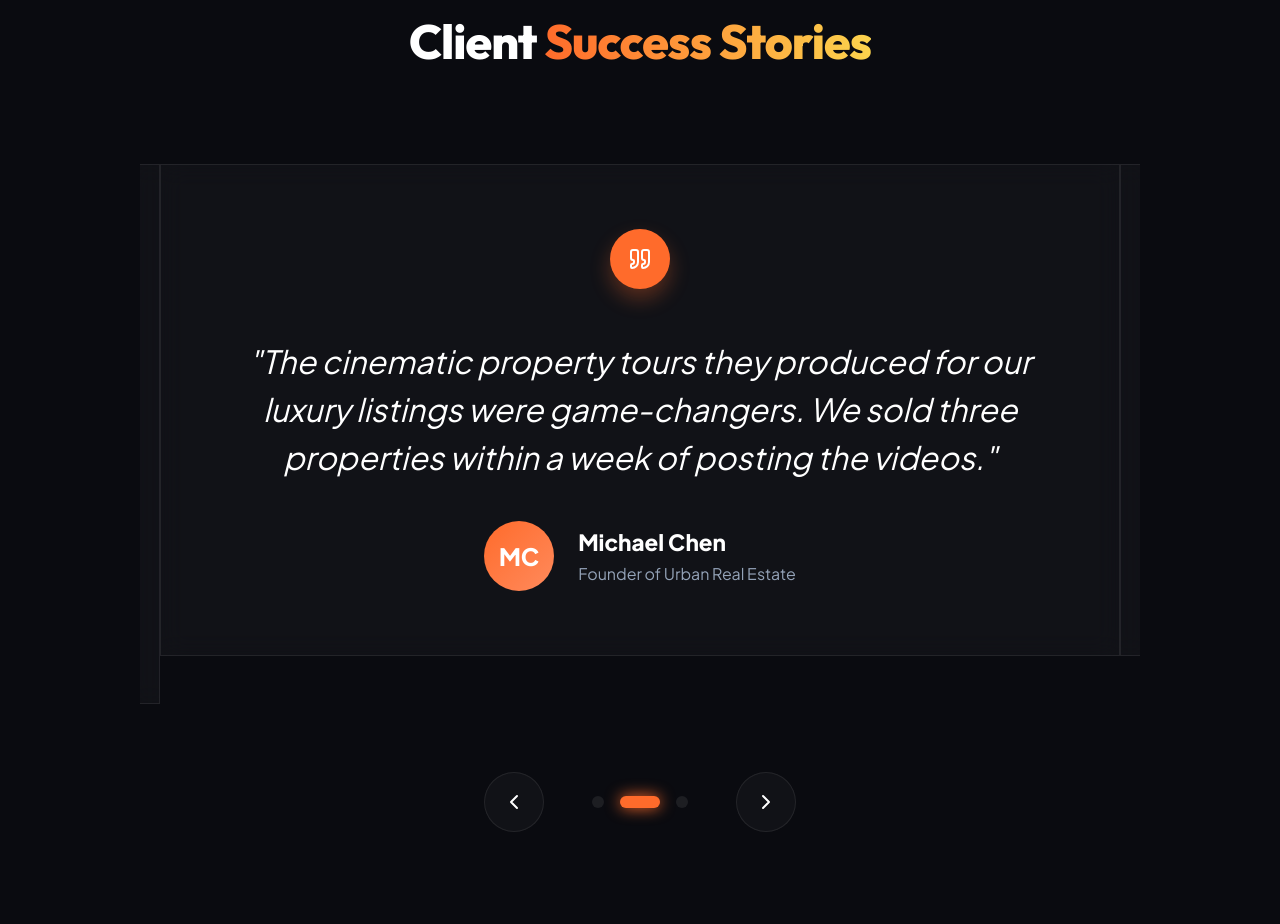
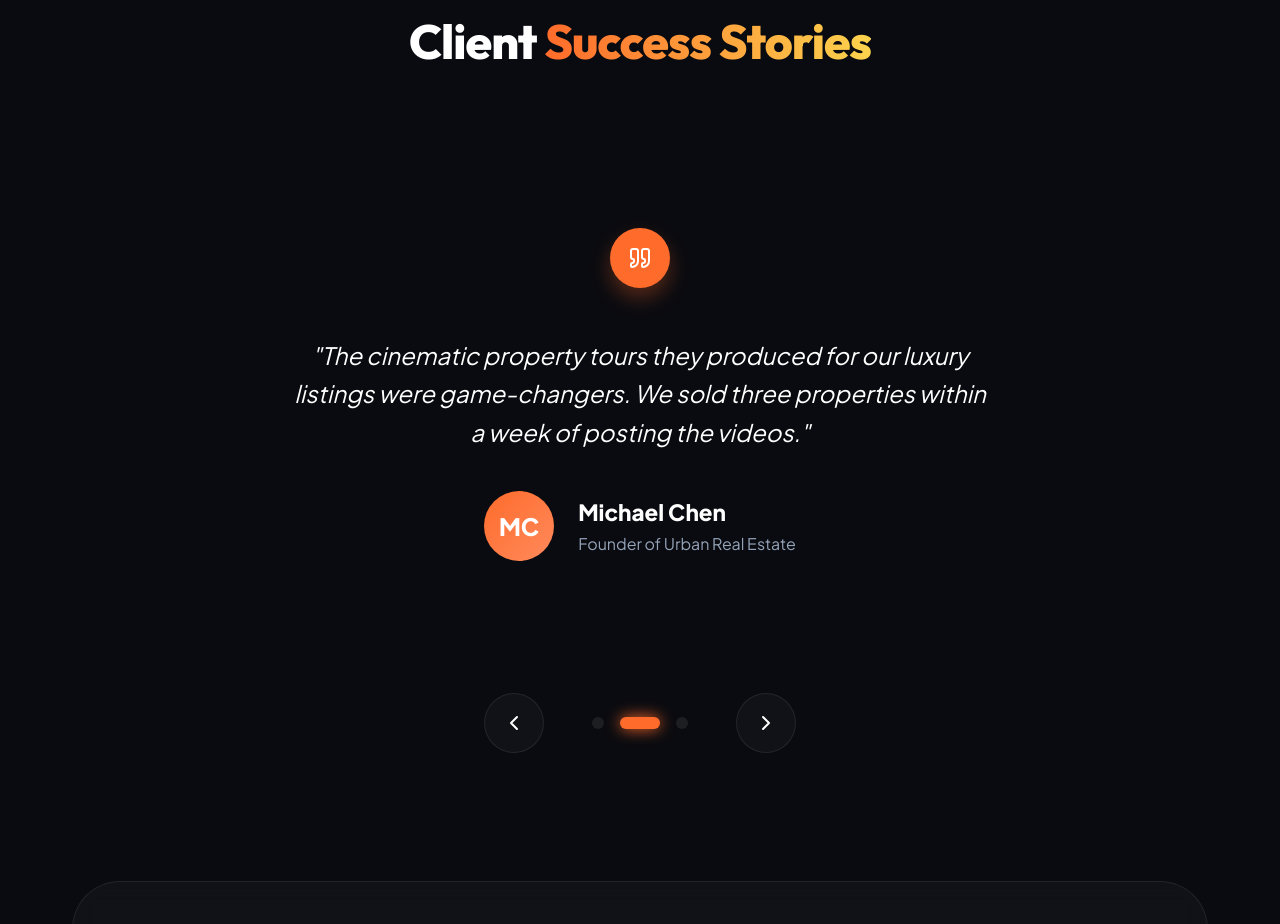
Before and after one commit to parnisce/personalsite, a website: page index.html in a window 1280 px wide. Shown: the part 3740-4664 px from the top of the page. Drawn offline with nearby package versions, Linux system fonts and the light colour scheme; no server answers.

Commit message:
clean up testimonial design: remove boxes and shrink text

```diff
--- a/index.html
+++ b/index.html
@@ -360,7 +360,7 @@
                         <div class="slider-track" id="testimonial-track">
                             <!-- Testimonial 1 -->
                             <div class="slider-slide">
-                                <div class="testimonial-card glass-card">
+                                <div class="testimonial-card">
                                     <div class="quote-icon"><i data-lucide="quote"></i></div>
                                     <p class="testimonial-text">"Nextminds transformed our lead generation process.
                                         Their AI agents are more accurate than any humans we've hired, and the
@@ -376,7 +376,7 @@
                             </div>
                             <!-- Testimonial 2 -->
                             <div class="slider-slide">
-                                <div class="testimonial-card glass-card">
+                                <div class="testimonial-card">
                                     <div class="quote-icon"><i data-lucide="quote"></i></div>
                                     <p class="testimonial-text">"The cinematic property tours they produced for our
                                         luxury listings were game-changers. We sold three properties within a week of
@@ -392,7 +392,7 @@
                             </div>
                             <!-- Testimonial 3 -->
                             <div class="slider-slide">
-                                <div class="testimonial-card glass-card">
+                                <div class="testimonial-card">
                                     <div class="quote-icon"><i data-lucide="quote"></i></div>
                                     <p class="testimonial-text">"20 years of experience really shows. Their
                                         strategic approach to our digital transformation saved us months of trial and
--- a/main.css
+++ b/main.css
@@ -376,6 +376,7 @@ a {
 .gradient-text {
     background: linear-gradient(to right, var(--accent-primary), #fcd34d);
     -webkit-background-clip: text;
+    background-clip: text;
     -webkit-text-fill-color: transparent;
 }
 
@@ -860,12 +861,12 @@ p.text-gray-300.mt-4 {
 }
 
 .testimonial-text {
-    font-size: 2rem;
-    line-height: 1.5;
+    font-size: 1.5rem;
+    line-height: 1.6;
     color: var(--text-primary);
     font-weight: 500;
     font-style: italic;
-    max-width: 800px;
+    max-width: 700px;
 }
 
 .testimonial-author {
```
